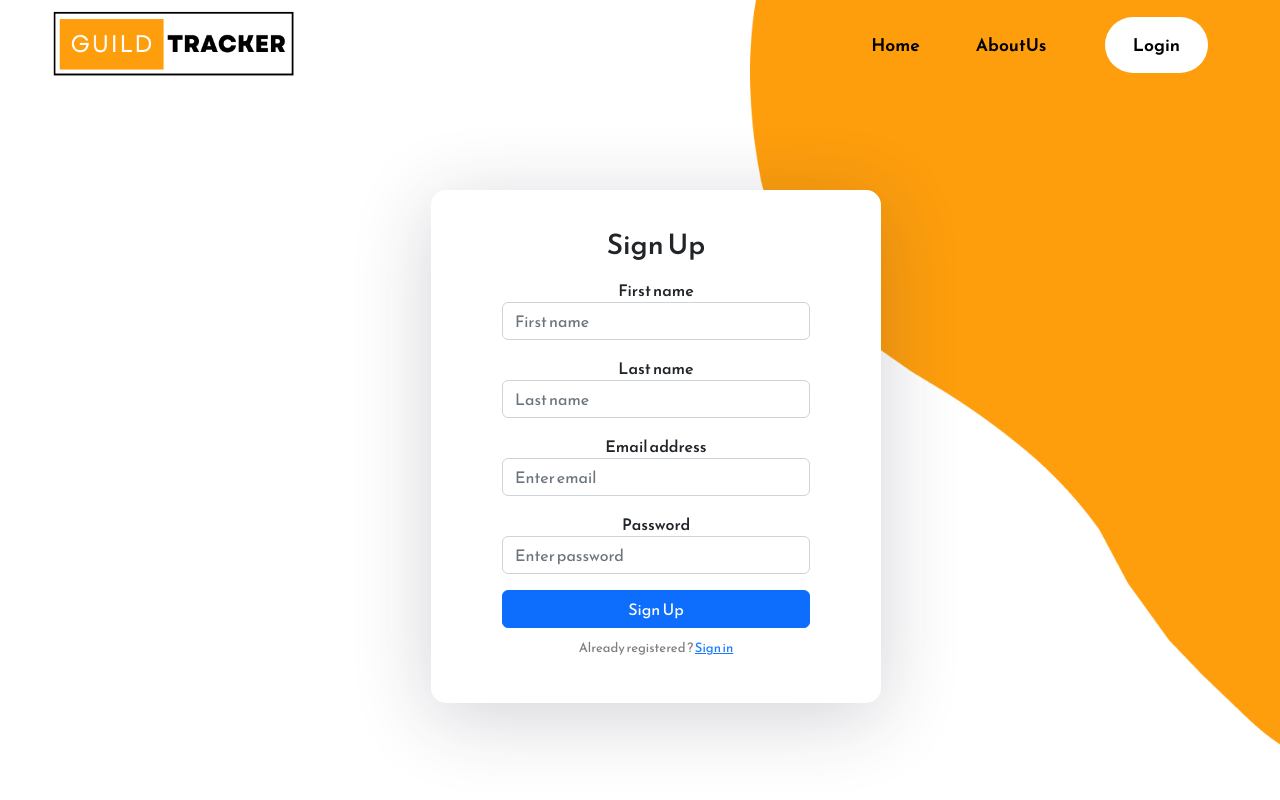
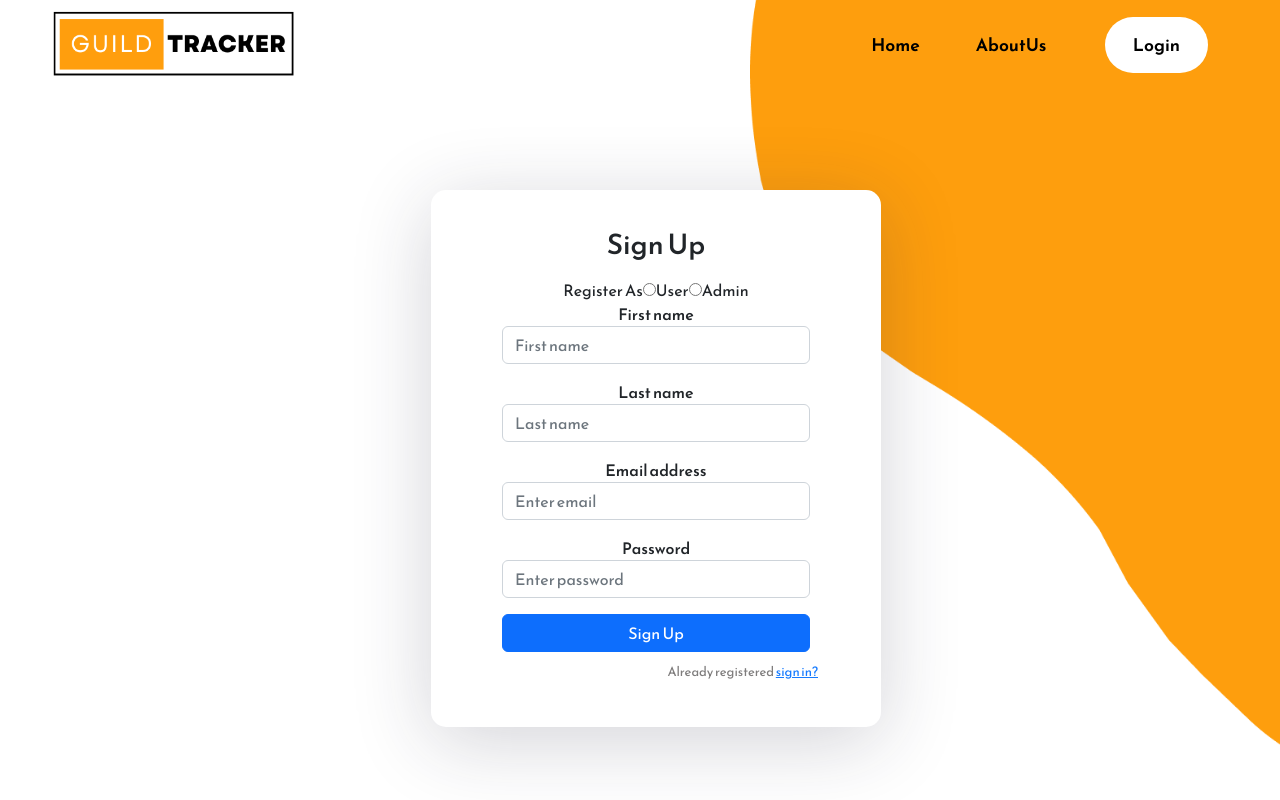
Before and after one commit to anshur0207/Guild-Contribution-Tracker, a React (Create React App) app in the folder Guild/: page /sign-up in a window 1280 px wide. Shown: the top 800 px of the page. Built offline with nearby package versions, Linux system fonts and the light colour scheme.

Commit message:
updates on 3rd May

```diff
--- a/Guild/src/App.js
+++ b/Guild/src/App.js
@@ -1,24 +1,20 @@
 import "./App.css";
 import Home from "./Components/Home";
 import React from "react";
-import Work from "./Components/Work";
+
 
 import '../node_modules/bootstrap/dist/css/bootstrap.min.css'
 
 
-import Contact from "./Components/Contact";
-import Footer from "./Components/Footer";
+
 import {Route, BrowserRouter as Router,Routes} from 'react-router-dom';
-import AboutUs from "./AboutUs";
+
 import Login from "./Components/login.component";
 import SignUp from "./Components/signup.component";
-import LoginUi from "./LoginUi";
-import { Link } from "react-router-dom";
-import Navbar from "./Components/Navbar";
-import { Container } from "@mui/material";
-import logo from './Assets/Guild.png';
+
 import UserDetails from "./Components/UserDetails";
 import Dashboard from "./Components/Dashboard";
+import AdminHome from "./Components/adminHome";
 
 
 
@@ -38,6 +34,8 @@ function App() {
         <Route exact path="/sign-up" element={<SignUp />}></Route>
         <Route exact path="/userdetails" element={<UserDetails />}></Route>
         <Route exact path="/dashboard" element={<Dashboard />}></Route>
+        <Route exact path="/adminHome" element={<AdminHome />}></Route>
+
 
       </Routes>
 
--- a/Guild/src/Components/NavBarSignup.js
+++ b/Guild/src/Components/NavBarSignup.js
@@ -15,7 +15,7 @@ import HomeIcon from "@mui/icons-material/Home";
 import InfoIcon from "@mui/icons-material/Info";
 import CommentRoundedIcon from "@mui/icons-material/CommentRounded";
 import PhoneRoundedIcon from "@mui/icons-material/PhoneRounded";
-import Work from "./Work";
+
 
 import { Link } from "react-router-dom";
 const logout=()=>{
--- a/Guild/src/Components/Navbar.js
+++ b/Guild/src/Components/Navbar.js
@@ -61,7 +61,7 @@ if(isLoggedIn){
       </div>
       <div className="navbar-links-container">
       <Link to ='/'>Home</Link>
-      <a href="#">AboutUs</a>
+
       <Link to ='/Dashboard'>Dashboard</Link>
 
         <Link to='/userdetails'>Profile</Link>
--- /dev/null
+++ b/Guild/src/Components/adminHome.js
@@ -0,0 +1,66 @@
+// import React from "react";
+
+// import Footer from "./Footer";
+// import Navbar from "./Navbar";
+// export default function AdminHome() {
+//   return (
+//     <div>
+//       <Navbar />
+
+//         <h3 style={{textAlign:"center"}}>Welcom Admin</h3>
+
+//         <br></br>
+//             <br></br>
+//             <br></br>
+//             <br></br>
+//             <br></br>
+//             <br></br>
+//             <br></br>
+//             <br></br>
+//             <br></br>
+//             <br></br>
+//             <br></br>
+//             <br></br>
+//             <br></br>
+
+//       <Footer />
+//     </div>
+
+//   );
+
+//   }
+
+import React from "react";
+import Navbar from "./Navbar";
+import BannerBackground from "../Assets/home-banner-background.png";
+import Footer from "./Footer";
+const Title = () => <h1 className="Title text-center " style={{marginTop:'50px', marginBottom:'-20px'}}>Profile Page</h1>;
+export default function UserHome({ userData }) {
+
+  return (
+    <div>
+        <Navbar />
+
+        <div className="home-bannerImage-container">
+      <img src={BannerBackground} alt="" />
+       </div>
+
+
+
+        {/* <div>
+          Name<h1>{userData.fname}</h1>
+          Email <h1>{userData.email}</h1>
+          <br />
+
+        </div> */}
+        <div><h1 style={{textAlign:"center"}}>Welcome Admin</h1></div>
+        <br></br> <br></br> <br></br> <br></br> <br></br> <br></br>
+        <br></br> <br></br> <br></br> <br></br> <br></br> <br></br>
+        <br></br> <br></br> <br></br> <br></br>
+
+
+      <Footer />
+      </div>
+
+  );
+}
--- a/Guild/src/Components/signup.component.js
+++ b/Guild/src/Components/signup.component.js
@@ -1,54 +1,65 @@
-import React, { Component } from 'react'
+import React, { useState } from "react";
 import Navbar from './Navbar';
 import Footer from './Footer';
 import BannerBackground from "../Assets/home-banner-background.png";
-import BannerImage from "../Assets/home-banner-image.png";
 
-export default class SignUp extends Component {
 
-  constructor(props){
-    super(props);
-    this.state={
-      fname:"",
-      lname:"",
-      email:"",
-      password:"",
-    };
-    this.handleSubmit=this.handleSubmit.bind(this);
-  }
-  handleSubmit(e){
+
+
+export default function SignUp() {
+  const [fname, setFname] = useState("");
+  const [lname, setLname] = useState("");
+  const [email, setEmail] = useState("");
+  const [password, setPassword] = useState("");
+  const [userType, setUserType] = useState("");
+  const [secretKey, setSecretKey] = useState("");
+
+  const handleSubmit = (e) => {
+    if (userType === "Admin" && secretKey !== "anshu") {
       e.preventDefault();
-    const {fname,lname,email,password}=this.state;
-    console.log(fname,lname,email,password);
-    fetch("http://localhost:4000/register",{
-      method:"POST",
-      crossDomain:true,
-      headers:{
-        "Content-Type":"application/json",
-        Accept:"application/json",
-        "Access-Control-Allow-Origin":"*",
+      alert("Invalid Admin");
+    } else {
+      e.preventDefault();
+
+      console.log(fname, lname, email, password);
+      fetch("http://localhost:4000/register", {
+        method: "POST",
+        crossDomain: true,
+        headers: {
+          "Content-Type": "application/json",
+          Accept: "application/json",
+          "Access-Control-Allow-Origin": "*",
         },
-      body:JSON.stringify({
+        body: JSON.stringify({
           fname,
           email,
           lname,
           password,
+          userType,
         }),
       })
-    .then((res)=>res.json())
-    .then((data)=>{
-      console.log(data,"userRegister");
-      if(data.status==="Ok"){
- alert("Signup Successfully");
+        .then((res) => res.json())
+        .then((data) => {
+          console.log(data, "userRegister");
+          if (data.status == "Ok") {
+            if(userType == "Admin"){
+              alert("Admin Registration Successful");
               window.location.href = "./sign-in";
             }
-
-    });
+            else{
+              alert("User Registration Successful");
+              window.location.href = "./sign-in";
 
             }
 
 
-  render() {
+          } else {
+            alert("Something went wrong");
+          }
+        });
+    }
+  };
+
     return (
       <div>
         <Navbar />
@@ -59,9 +70,37 @@ export default class SignUp extends Component {
 
 
           <div className="auth-inner">
-          <form onSubmit={this.handleSubmit}>
+          <form onSubmit={handleSubmit}>
 
           <h3>Sign Up</h3>
+          <div>
+            Register As
+            <input
+              type="radio"
+              name="UserType"
+              value="User"
+              onChange={(e) => setUserType(e.target.value)}
+            />
+            User
+            <input
+              type="radio"
+              name="UserType"
+              value="Admin"
+              onChange={(e) => setUserType(e.target.value)}
+            />
+            Admin
+          </div>
+          {userType == "Admin" ? (
+            <div className="mb-3">
+              <label>Secret Key</label>
+              <input
+                type="text"
+                className="form-control"
+                placeholder="Secret Key"
+                onChange={(e) => setSecretKey(e.target.value)}
+              />
+            </div>
+          ) : null}
 
           <div className="mb-3">
             <label>First name</label>
@@ -69,14 +108,18 @@ export default class SignUp extends Component {
               type="text"
               className="form-control"
               placeholder="First name"
-           onChange={(e)=>this.setState({fname:e.target.value})}
+              onChange={(e) => setFname(e.target.value)}
             />
           </div>
 
           <div className="mb-3">
             <label>Last name</label>
-         <input type="text" className="form-control" placeholder="Last name"
-         onChange={(e)=>this.setState({lname:e.target.value})}/>
+            <input
+              type="text"
+              className="form-control"
+              placeholder="Last name"
+              onChange={(e) => setLname(e.target.value)}
+            />
           </div>
 
           <div className="mb-3">
@@ -85,7 +128,7 @@ export default class SignUp extends Component {
               type="email"
               className="form-control"
               placeholder="Enter email"
-           onChange={(e)=>this.setState({email:e.target.value})}
+              onChange={(e) => setEmail(e.target.value)}
             />
           </div>
 
@@ -95,7 +138,7 @@ export default class SignUp extends Component {
               type="password"
               className="form-control"
               placeholder="Enter password"
-           onChange={(e)=>this.setState({password:e.target.value})}
+              onChange={(e) => setPassword(e.target.value)}
             />
           </div>
 
@@ -104,8 +147,8 @@ export default class SignUp extends Component {
               Sign Up
             </button>
           </div>
-       <p className="forgot-password text-center">
-         Already registered ?  <a href="/sign-in">Sign in</a>
+          <p className="forgot-password text-right">
+            Already registered <a href="/sign-in">sign in?</a>
           </p>
         </form>
 
@@ -117,4 +160,3 @@ export default class SignUp extends Component {
 
     )
   }
-}
--- /dev/null
+++ b/Guild/src/Components/userHome.js
@@ -0,0 +1,31 @@
+import React from "react";
+import Navbar from "./Navbar";
+import BannerBackground from "../Assets/home-banner-background.png";
+import Footer from "./Footer";
+const Title = () => <h1 className="Title text-center " style={{marginTop:'50px', marginBottom:'-20px'}}>Profile Page</h1>;
+export default function UserHome({ userData }) {
+
+  return (
+    <div>
+        <Navbar />
+        <Title />
+        <div className="home-bannerImage-container">
+      <img src={BannerBackground} alt="" />
+       </div>
+
+
+    <div className="auth-wrapper">
+      <div className="auth-inner">
+        <div>
+          Name<h1>{userData.fname}</h1>
+          Email <h1>{userData.email}</h1>
+          <br />
+
+        </div>
+
+      </div>
+      <Footer />
+      </div></div>
+
+  );
+}
```
Also changed, not shown: Guild/src/Components/Dashboard.js (+14 -3 lines), Guild/src/Components/UserDetails.js (+38 -66 lines). Lines whose indentation alone changed are shown as unchanged.
